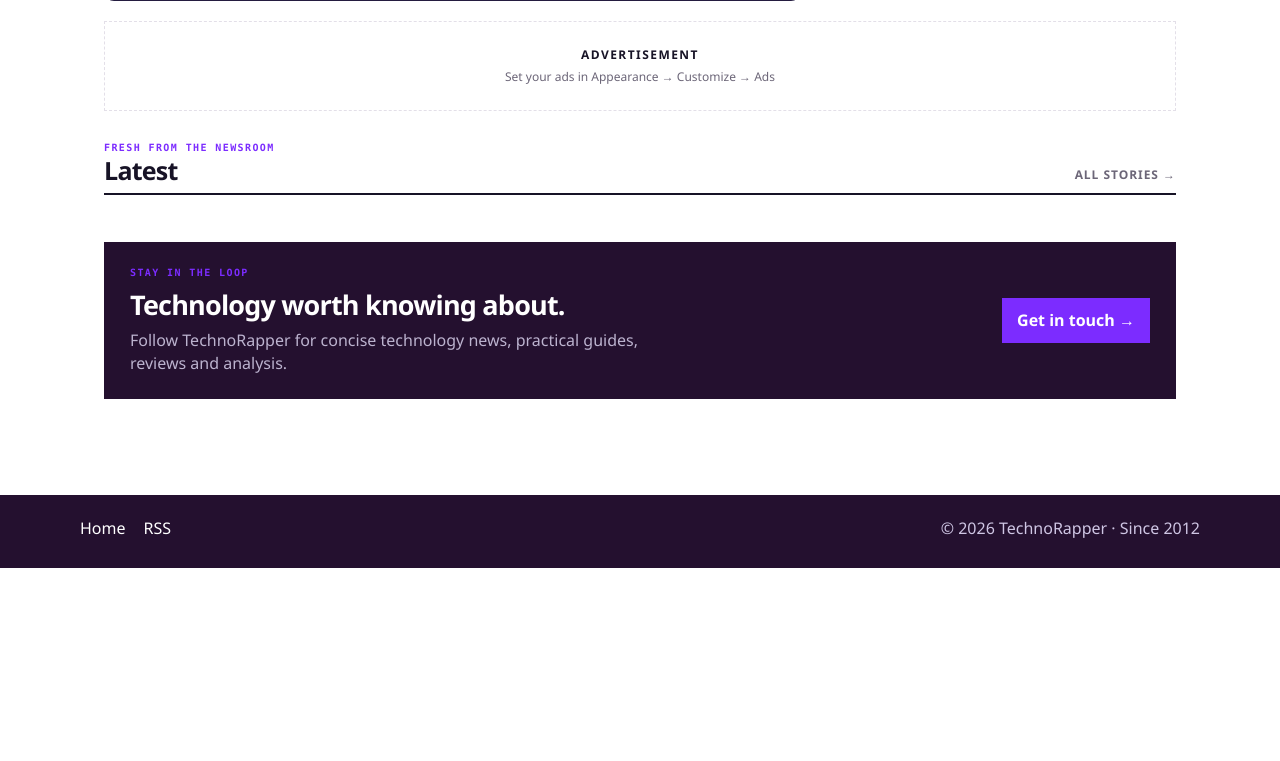
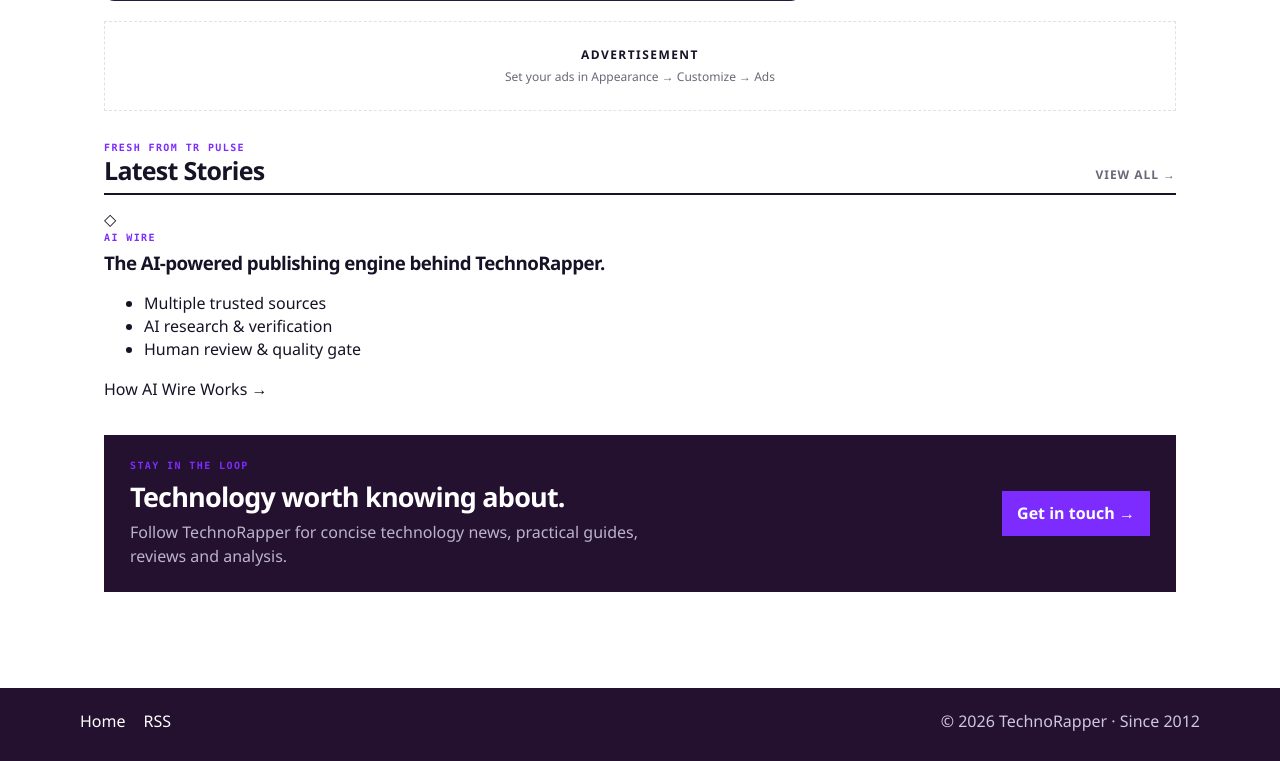
Before and after one commit to HaneetGH/technorapper-wp-theme, a WordPress theme: template front-page.php in a window 1280 px wide. Shown: the part 763-1524 px from the top of the page. Before the commit the page ends 1331 px from the top, so only its background shows below. Run offline with PHP 8.4 and a stand-in for WordPress, Linux system fonts and the light colour scheme; the site name, menu and one post (Sample post) are stand-ins, and other content is empty; some libraries are stand-ins or nearby versions.

Commit message:
feat: implement TR Pulse homepage composition

```diff
--- a/template-parts/homepage.php
+++ b/template-parts/homepage.php
@@ -104,33 +104,32 @@ $ai_stats = technorapper_ai_wire_home_stats();
 
 <div class="home-shell">
   <?php if ($ai_stats) : ?>
-  <section id="ai-newsroom" class="ai-newsroom-banner" aria-labelledby="ai-signal-title">
+  <section id="tr-pulse" class="ai-newsroom-banner tr-pulse" aria-labelledby="tr-pulse-title">
     <div class="ai-newsroom-copy">
-      <span class="section-kicker">TechnoRapper AI Newsroom</span>
-      <h2 id="ai-signal-title">We don't publish everything we find.</h2>
-      <p>Every candidate is discovered, researched, evaluated, verified, written and quality-checked before publication.</p>
+      <div class="tr-pulse-brand"><span class="tr-pulse-mark" aria-hidden="true">ϟ</span><span>TR <em>PULSE</em></span></div>
+      <p class="tr-pulse-dek">Technology, science &amp; comics — discovered, evaluated and verified by AI Wire.</p>
     </div>
 
-    <div class="ai-newsroom-metrics" aria-label="Last 30 days newsroom metrics">
+    <div class="ai-newsroom-metrics" aria-label="Last 30 days AI Wire metrics">
       <div><strong><?php echo esc_html(number_format_i18n($ai_stats['discovered'])); ?></strong><span>Discovered</span></div>
-      <i aria-hidden="true">→</i>
+      <i aria-hidden="true"></i>
       <div><strong><?php echo esc_html(number_format_i18n($ai_stats['evaluated'])); ?></strong><span>Evaluated</span></div>
-      <i aria-hidden="true">→</i>
+      <i aria-hidden="true"></i>
       <div><strong><?php echo esc_html(number_format_i18n($ai_stats['published'])); ?></strong><span>Published</span></div>
-      <i aria-hidden="true">→</i>
+      <i aria-hidden="true"></i>
       <div class="ai-rejected"><strong><?php echo esc_html(number_format_i18n($ai_stats['rejected'])); ?></strong><span>Rejected</span></div>
     </div>
 
-    <div class="ai-newsroom-agents" aria-label="AI newsroom pipeline">
-      <span><b>01</b> Discover</span>
-      <span><b>02</b> Research</span>
-      <span><b>03</b> Evaluate</span>
-      <span><b>04</b> Verify</span>
-      <span><b>05</b> Write</span>
-      <span><b>06</b> Quality Gate</span>
+    <div class="ai-newsroom-agents" aria-label="AI Wire publishing pipeline">
+      <span><b>1</b> Discover</span>
+      <span><b>2</b> Evaluate</span>
+      <span><b>3</b> Verify</span>
+      <span><b>4</b> Write</span>
+      <span><b>5</b> Review</span>
+      <span><b>6</b> Publish</span>
     </div>
 
-    <a class="ai-newsroom-how" href="<?php echo esc_url(home_url('/?tr_ai_wire_how_it_works=1')); ?>">See how it works <span aria-hidden="true">→</span></a>
+    <a class="ai-newsroom-how" href="<?php echo esc_url(home_url('/ai-wire/')); ?>">How AI Wire Works <span aria-hidden="true">→</span></a>
   </section>
   <?php endif; ?>
 
@@ -174,16 +173,17 @@ $ai_stats = technorapper_ai_wire_home_stats();
   <section class="latest-section" aria-label="Latest technology news">
     <div class="section-head">
       <div>
-        <span class="section-kicker">Fresh from the newsroom</span>
-        <h2>Latest</h2>
+        <span class="section-kicker">Fresh from TR Pulse</span>
+        <h2>Latest Stories</h2>
       </div>
       <?php $news_term = technorapper_desk_term('tech'); ?>
-      <a class="section-more" href="<?php echo esc_url($news_term ? get_category_link($news_term) : home_url('/')); ?>">All stories <span aria-hidden="true">→</span></a>
+      <a class="section-more" href="<?php echo esc_url($news_term ? get_category_link($news_term) : home_url('/')); ?>">View all <span aria-hidden="true">→</span></a>
     </div>
 
+    <div class="latest-layout">
       <div class="latest-grid">
         <?php
-      foreach ($latest as $post) :
+        foreach (array_slice($latest, 0, 4) as $post) :
             $GLOBALS['post'] = $post;
             setup_postdata($post);
         ?>
@@ -202,8 +202,22 @@ $ai_stats = technorapper_ai_wire_home_stats();
           </article>
         <?php endforeach; wp_reset_postdata(); ?>
       </div>
+
+      <aside class="ai-wire-card" aria-label="AI Wire">
+        <div class="ai-wire-icon" aria-hidden="true">◇</div>
+        <div>
+          <span class="section-kicker">AI Wire</span>
+          <h3>The AI-powered publishing engine behind TechnoRapper.</h3>
+          <ul>
+            <li>Multiple trusted sources</li>
+            <li>AI research &amp; verification</li>
+            <li>Human review &amp; quality gate</li>
+          </ul>
+          <a href="<?php echo esc_url(home_url('/ai-wire/')); ?>">How AI Wire Works <span aria-hidden="true">→</span></a>
+        </div>
+      </aside>
+    </div>
   </section>
-
 
   <?php
   foreach ($home['sections'] as $section) {
```
Lines whose indentation alone changed are shown as unchanged.
